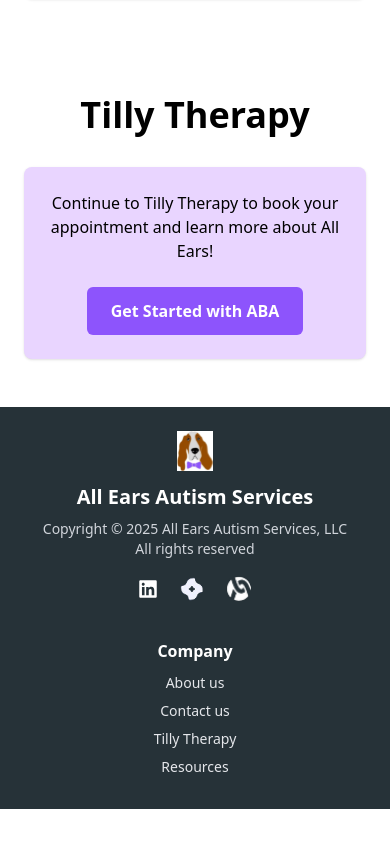
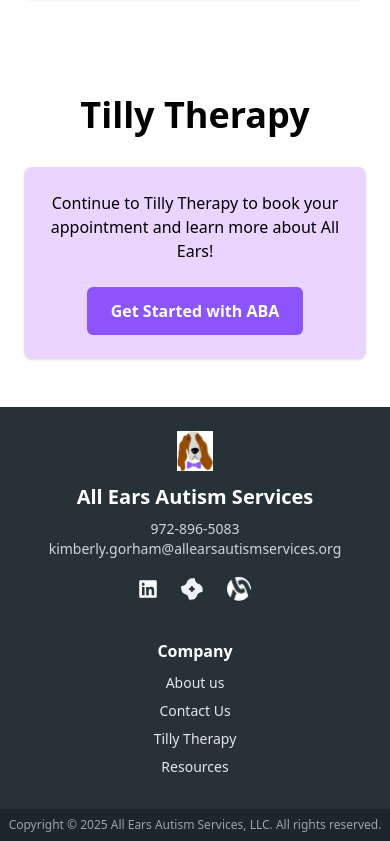
Before and after one commit to sahisagiraju/all-ears, a React (Create React App) app: page / in a window 390 px wide. Shown: the part 4803-5644 px from the top of the page. Before the commit the page ends 5612 px from the top, so only its background shows below. Built offline with nearby package versions, Linux system fonts and the light colour scheme.

Commit message:
added phone# + email

```diff
--- a/src/components/Footer.js
+++ b/src/components/Footer.js
@@ -6,14 +6,15 @@
 
 export default function Footer() {
   return (
+    <>
       <footer className="bg-[#263238] text-white px-10 py-6 font-inter">
         <div className="flex flex-col md:flex-row justify-between gap-y-8 gap-x-16">
           {/* Left Section: Logo & Socials */}
           <div className="md:w-1/2 text-center md:text-left">
             <Logo className="h-10 mx-auto md:mx-0 mb-3" />
             <h2 className="text-xl font-semibold my-2">All Ears Autism Services</h2>
-          <p className="text-gray-300 text-sm">Copyright © 2025 All Ears Autism Services, LLC</p>
-          <p className="text-gray-300 text-sm">All rights reserved</p>
+            <p className="text-gray-300 text-sm self-center">972-896-5083</p>
+            <p className="text-gray-300 text-sm mb-2">kimberly.gorham@allearsautismservices.org</p>
             <div className="mt-3 flex justify-center md:justify-start items-center gap-4 flex-wrap">
               <a
                 href="https://www.linkedin.com/company/all-ears-autism-services-llc/"
@@ -58,16 +59,24 @@
                 <a href="#about" className="text-gray-200 no-underline font-normal">About us</a>
               </li>
               <li className="mb-2">
-              <a href="https://tillytherapy.com/browse/kimberly-gorham" className="text-gray-200 no-underline font-normal"
+                <a
+                  href="https://tillytherapy.com/browse/kimberly-gorham"
+                  className="text-gray-200 no-underline font-normal"
                   target="_blank"
                   rel="noopener noreferrer"
-              >Contact us</a>
+                >
+                  Contact Us
+                </a>
               </li>
               <li className="mb-2">
-              <a href="https://tillytherapy.com/browse/kimberly-gorham" className="text-gray-200 no-underline font-normal"
+                <a
+                  href="https://tillytherapy.com/browse/kimberly-gorham"
+                  className="text-gray-200 no-underline font-normal"
                   target="_blank"
                   rel="noopener noreferrer"
-              >Tilly Therapy</a>
+                >
+                  Tilly Therapy
+                </a>
               </li>
               <li className="mb-2">
                 <a href="#resources" className="text-gray-200 no-underline font-normal">Resources</a>
@@ -76,5 +85,11 @@
           </div>
         </div>
       </footer>
+
+      {/* All Rights Reserved Banner */}
+      <div className="bg-[#1c262b] text-center text-gray-400 text-xs py-2 font-inter">
+      Copyright © 2025 All Ears Autism Services, LLC. All rights reserved.
+      </div>
+    </>
   );
 }
```
Lines whose indentation alone changed are shown as unchanged.
